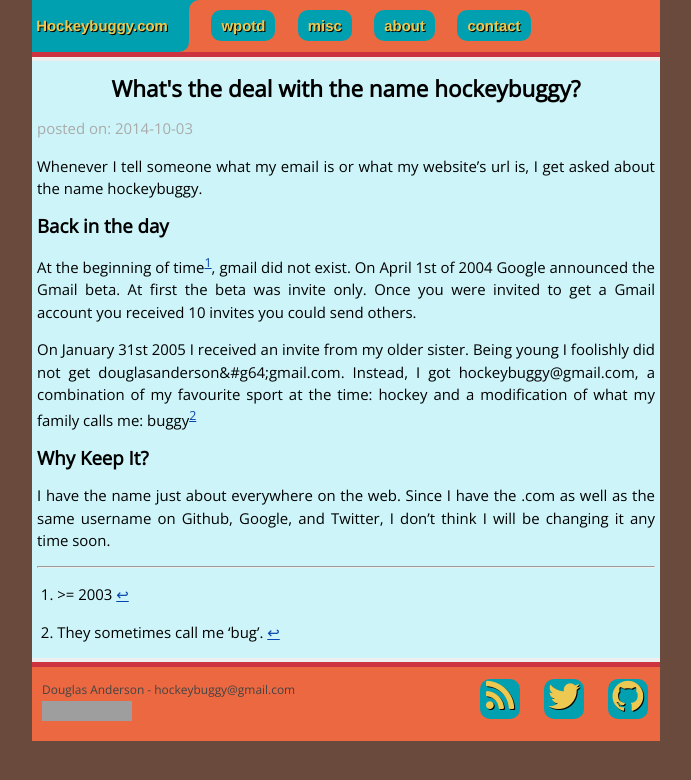
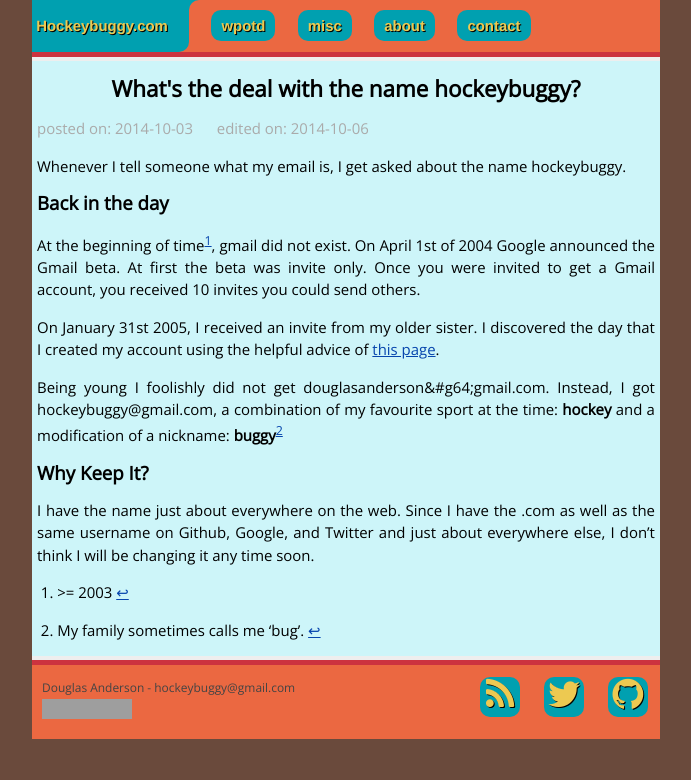
Before and after one commit to hockeybuggy/hockeybuggy.com, a Jekyll site: the page built from _posts/2014-10-03-misc_z6wWC6cN.md, in a window 1280 px wide. Shown: the top 780 px of the page, without its empty margins (294-985 px from the left). Built offline with Jekyll 4.4.1, drawn with Linux system fonts in a browser that asks for light colours; nearby versions of some CDN libraries; grey boxes are pictures that could not be loaded.

Commit message:
Fixed a few small formatting things. Fixed a typo or two

```diff
--- a/_posts/2014-10-03-misc_z6wWC6cN.md
+++ b/_posts/2014-10-03-misc_z6wWC6cN.md
@@ -2,32 +2,36 @@
 layout: post
 title: "What's the deal with the name hockeybuggy?"
 date: 2014-10-03
+editdate: "2014-10-06"
 categories: misc
 author: Douglas Anderson
 ---
 
-Whenever I tell someone what my email is or what my website's url is, I get
-asked about the name hockeybuggy.
+Whenever I tell someone what my email is, I get asked about the name
+hockeybuggy.
 
 ## Back in the day
 
 At the beginning of time[^1], gmail did not exist. On April 1st of 2004 Google
 announced the Gmail beta. At first the beta was invite only. Once you were
-invited to get a Gmail account you received 10 invites you could send others.
+invited to get a Gmail account, you received 10 invites you could send others.
 
-On January 31st 2005 I received an invite from my older sister. Being young I
+On January 31st 2005, I received an invite from my older sister. I discovered
+the day that I created my account using the helpful advice of [this
+page][CREATION_DATE_METHOD].
+
+Being young I
 foolishly did not get douglasanderson&#g64;gmail.com. Instead, I got
 hockeybuggy&#64;gmail.com, a combination of my favourite sport at the time:
-hockey and a modification of what my family calls me: buggy[^2]
+**hockey** and a modification of a nickname: **buggy**[^2]
 
 ## Why Keep It?
 
 I have the name just about everywhere on the web. Since I have the .com  as
-well as the same username on Github, Google, and Twitter, I don't think I will be changing it any time soon.
-
----------
+well as the same username on Github, Google, and Twitter and just about
+everywhere else, I don't think I will be changing it any time soon.
 
 [^1]: &gt;= 2003
-[^2]: They sometimes call me 'bug'.
+[^2]: My family sometimes calls me 'bug'.
 
 [CREATION_DATE_METHOD]: http://www.labnol.org/internet/google-creation-date/20747/
```
